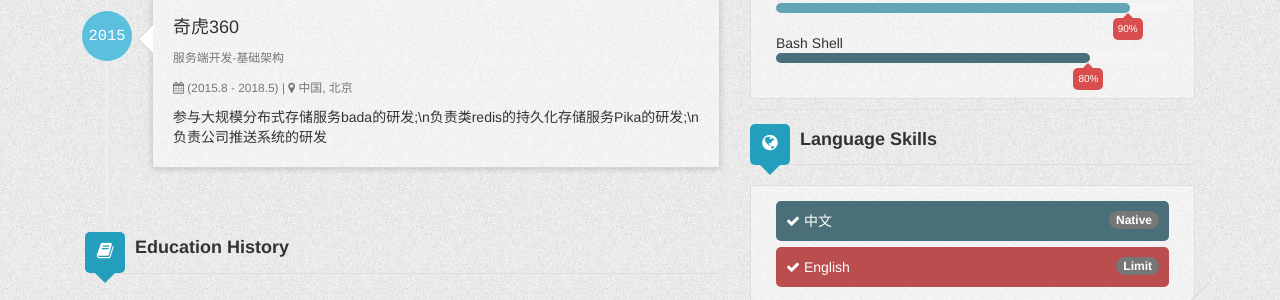
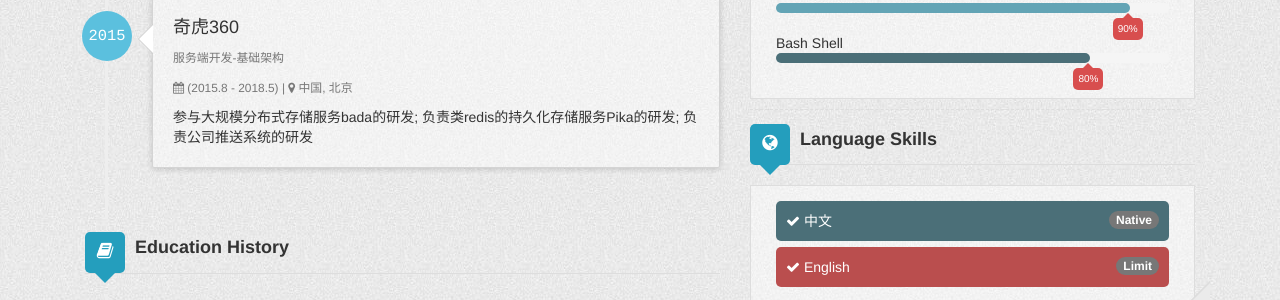
Before and after one commit to JacketWoo/JacketWoo.github.io, a Jekyll site: the page built from about.html, in a window 1280 px wide. Shown: the part 270-570 px from the top of the page. Built offline with Jekyll 4.4.1, drawn with Linux system fonts in a browser that asks for light colours; comment, search, counter and statistics services are not loaded.

```diff
--- a/_data/author.yml
+++ b/_data/author.yml
@@ -13,7 +13,9 @@ workHistory:
   title: 服务端开发-基础架构
   started: 2015
   duration: (2015.8 - 2018.5)
-  description: 参与大规模分布式存储服务bada的研发;\n负责类redis的持久化存储服务Pika的研发;\n负责公司推送系统的研发
+  description: 参与大规模分布式存储服务bada的研发;
+               负责类redis的持久化存储服务Pika的研发;
+               负责公司推送系统的研发
 
 educationHistory:
 - education:
```
